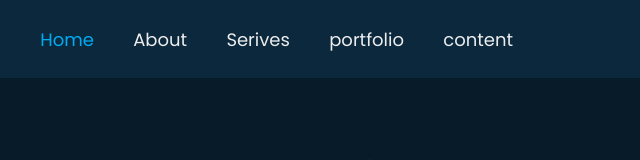
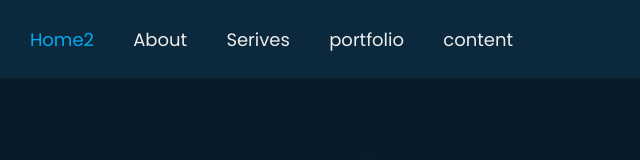
Before and after one commit to hd-sonani/portfolio, a plain HTML site: page index.html in a window 1280 px wide. Shown: the top 160 px of the page, 639-1279 px from the left. Drawn offline with nearby package versions, Linux system fonts and the light colour scheme.

Commit message:
changes in navbar

```diff
--- a/index.html
+++ b/index.html
@@ -16,7 +16,7 @@
       <a href="#" class="logo">LOGO. </a>
 
       <nav class="navbar">
-        <a href="#" class="active">Home</a>
+        <a href="#" class="active">Home2</a>
         <a href="#">About</a>
         <a href="#">Serives</a>
         <a href="#">portfolio</a>
```
